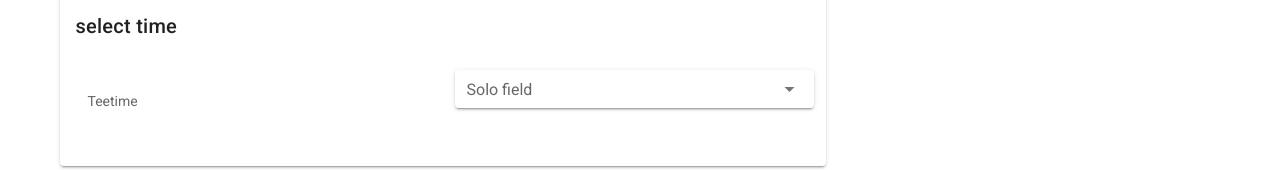
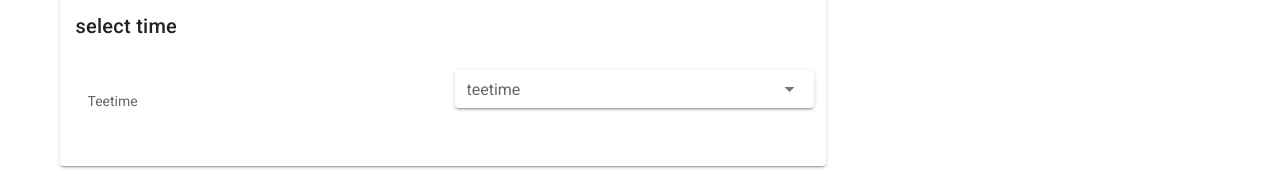
Before and after one commit to Pinsajee/Sr_project_newyoursgreens, a Vue app: page / in a window 1280 px wide. Shown: the part 766-936 px from the top of the page. Built offline with nearby package versions, Linux system fonts and the light colour scheme.

Commit message:
lable edit

```diff
--- a/src/components/timeloop.vue
+++ b/src/components/timeloop.vue
@@ -14,7 +14,7 @@
       <v-col class="d-flex" cols="6" sm="6">
         <v-select
           :items="time"
-          label="Solo field"
+          label="teetime"
           dense
           solo
         ></v-select>
```
